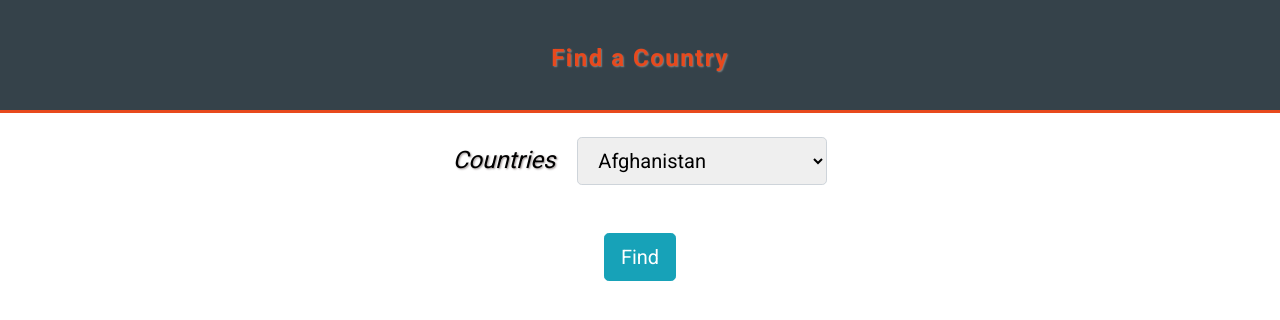
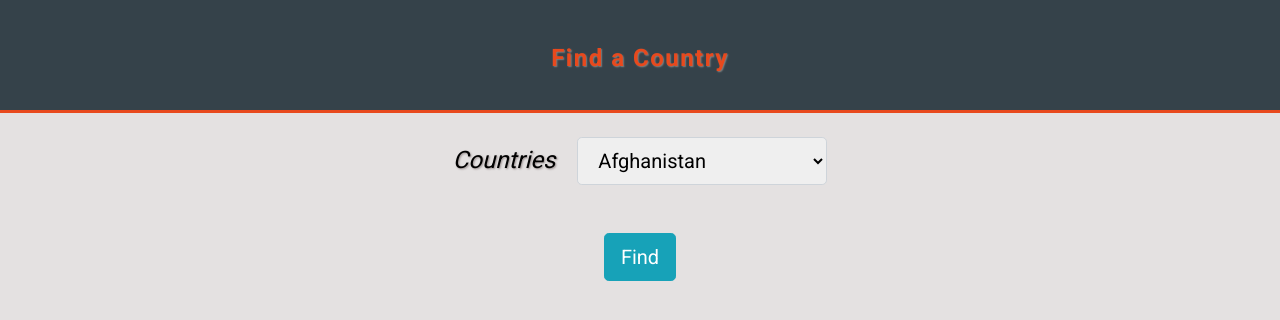
Before and after one commit to eternale88/countryFinder, a website: page index.html in a window 1280 px wide. Drawn offline with Linux system fonts and the light colour scheme; no server answers; a web font is replaced by a local one.

Commit message:
change background

```diff
--- a/sass/style.scss
+++ b/sass/style.scss
@@ -31,7 +31,7 @@ body {
   font-weight: 400;
   padding: 0;
   margin: 0;
-  background-color: #fff;
+  background-color: #e4e1e1;
 }
 
 header {
```
Also changed, not shown: dist/css/style.min.css.
